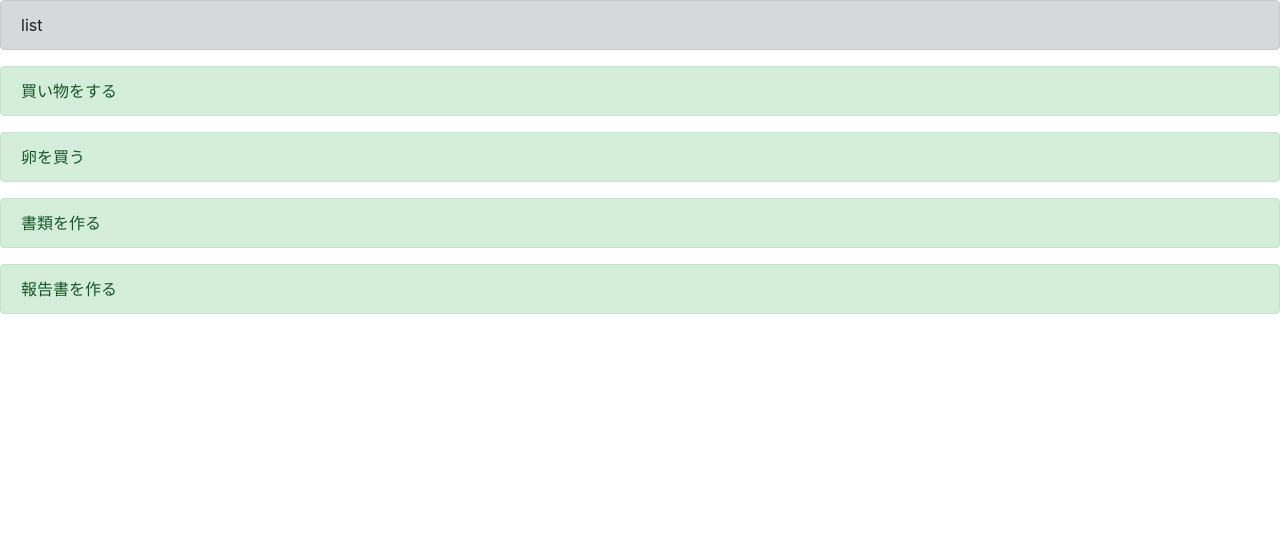
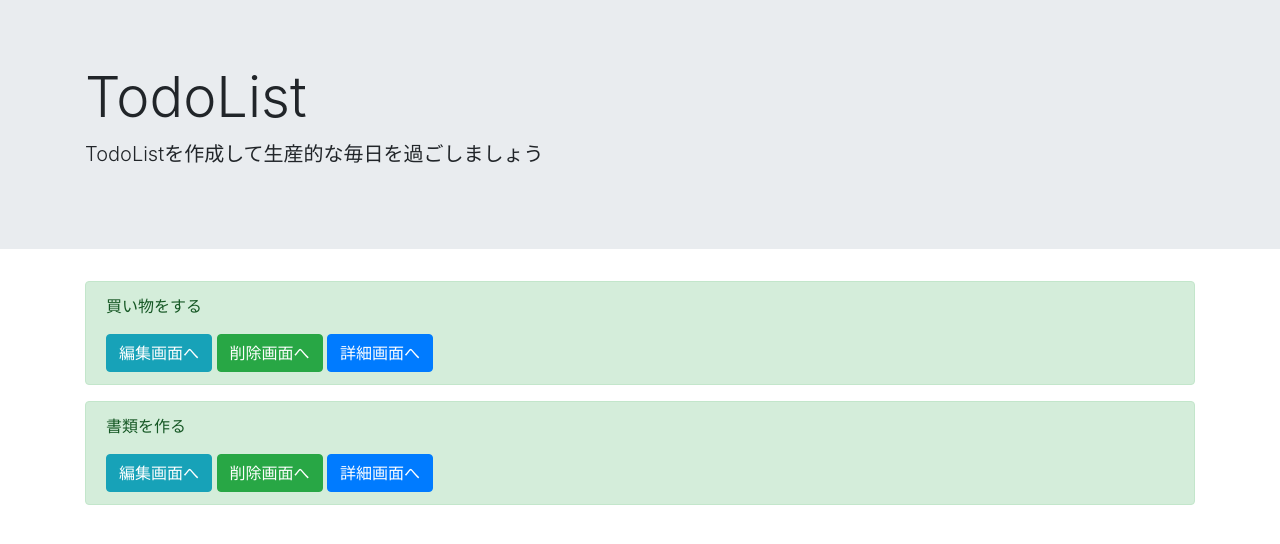
Before and after one commit to 64-HiroByte/django-basic, a Django app: page /list/ in a window 1280 px wide. Shown: the top 544 px of the page. Run offline with Django 3.2, Linux system fonts and the light colour scheme; data comes from the database, SQL or seed files in the repository.

Commit message:
list.htmlの見た目を整えた

```diff
--- a/todoproject/templates/list.html
+++ b/todoproject/templates/list.html
@@ -2,19 +2,24 @@
 
 
 {% block header %}
-    <div class="alert alert-dark" role="alert">
-        list
+    <div class="jumbotron jumbotron-fluid">
+        <div class="container">
+        <h1 class="display-4">TodoList</h1>
+        <p class="lead">TodoListを作成して生産的な毎日を過ごしましょう</p>
+        </div>
     </div>
 {% endblock header %}
 
 
 {% block content %}
+<div class="container">
     {% for item in object_list %}
         <div class="alert alert-success" role="alert">
-            {{ item.title }}
-        </div>
-        <div class="alert alert-success" role="alert">
-            {{ item.memo }}
+            <p>{{ item.title }}</p>
+            <a href="#" class="btn btn-info" tabindex="-1" role="button" aria-disabled="true">編集画面へ</a>
+            <a href="#" class="btn btn-success" tabindex="-1" role="button" aria-disabled="true">削除画面へ</a>
+            <a href="#" class="btn btn-primary" tabindex="-1" role="button" aria-disabled="true">詳細画面へ</a>
         </div>
     {% endfor %}
+</div>
 {% endblock content %}
```
